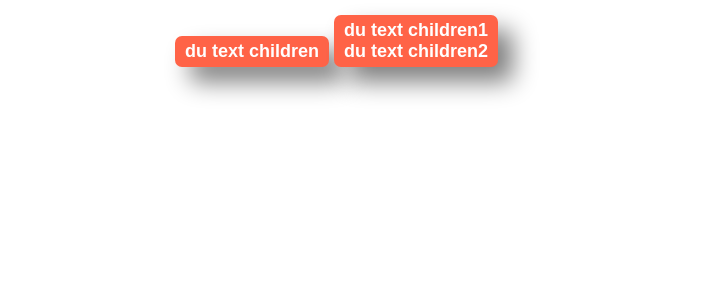
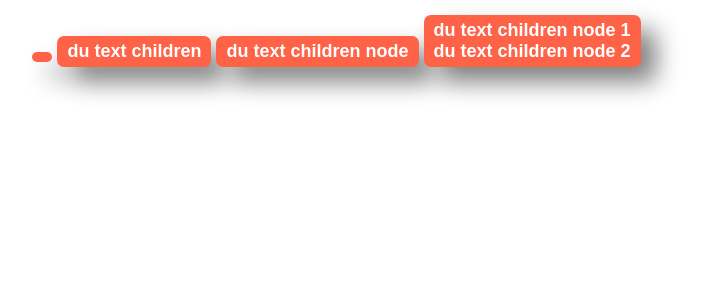
Before and after one commit to mrousseau/react_2022_05, a React (Create React App) app: page / in a window 1280 px wide. Shown: the top 300 px of the page, without its empty margins (306-1008 px from the left). Built offline with nearby package versions, Linux system fonts and the light colour scheme.

Commit message:
modification title + les props

```diff
--- a/public/index.html
+++ b/public/index.html
@@ -24,7 +24,7 @@
       work correctly both with client-side routing and a non-root public URL.
       Learn how to configure a non-root public URL by running `npm run build`.
     -->
-    <title>React App</title>
+    <title>React formation</title>
   </head>
   <body>
     <noscript>You need to enable JavaScript to run this app.</noscript>
--- a/src/App/App.jsx
+++ b/src/App/App.jsx
@@ -6,13 +6,14 @@ import Button from './components/ui/Buttons/Button'
 function App() {
   return (
     <div className="App">
-      {/* <Button text="un text du button"></Button> */}
+      <Button toto="un text du button"></Button>
+      <Button>du text children</Button>
       <Button>
-        <div>du text children</div>
+        <div>du text children node </div>
       </Button>
       <Button>
-        <div>du text children1</div>
-        <div>du text children2</div>
+        <div>du text children node 1</div>
+        <div>du text children node 2</div>
       </Button>
     </div>
   );
```
